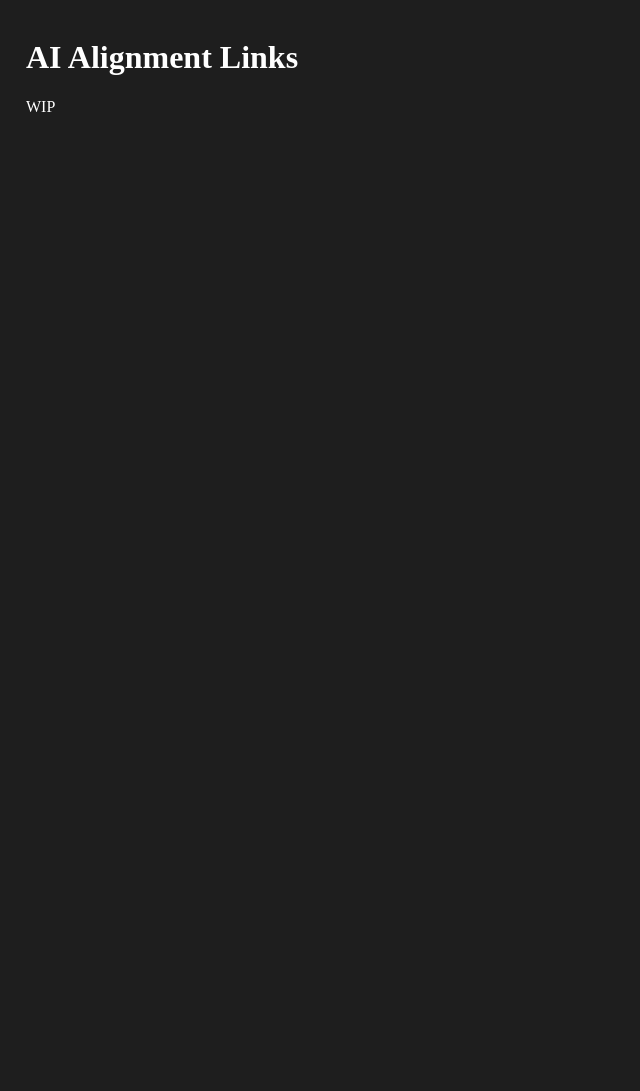
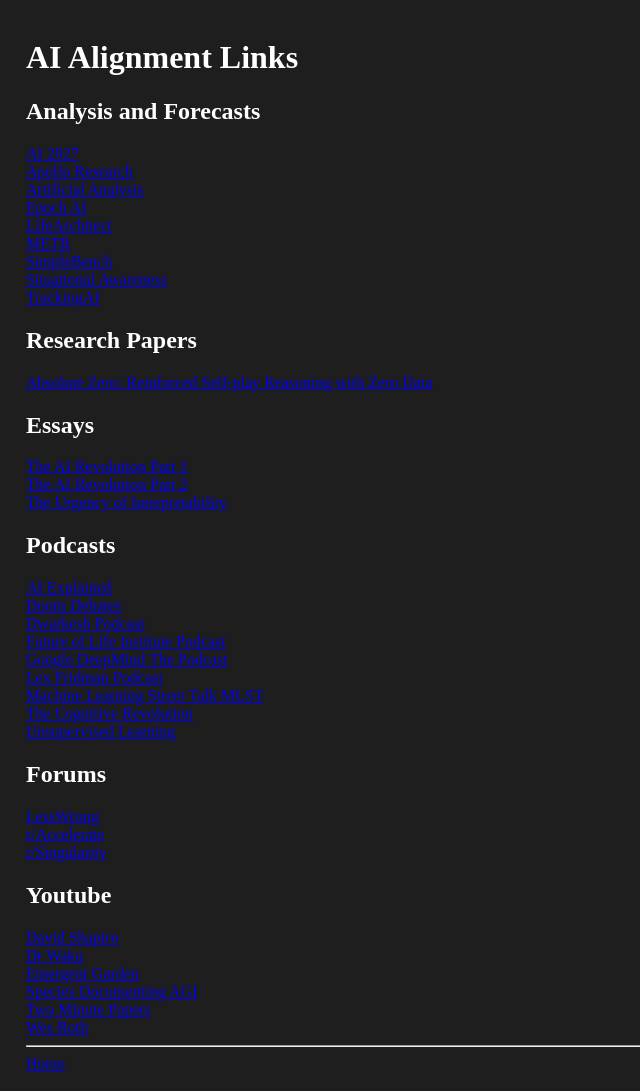
Before and after one commit to craigrmc/alignment, a plain HTML site: page links.html in a window 1280 px wide. Shown: the whole page, without its empty margins (0-640 px from the left). Before the commit the page ends 800 px from the top, so only its background shows below. Drawn offline with Linux system fonts and the light colour scheme.

Commit message:
Updated links

```diff
--- a/links.html
+++ b/links.html
@@ -7,7 +7,111 @@
 <body class="body">
 <div class="body-div">
     <h1>AI Alignment Links</h1>
-    <p>WIP</p>
+    <h2>Analysis and Forecasts</h2>
+    <div>
+        <a href="https://ai-2027.com/">AI 2027</a>
+    </div>
+    <div>
+        <a href="https://www.apolloresearch.ai/">Apollo Research</a>
+    </div>
+    <div>
+        <a href="https://artificialanalysis.ai/">Artificial Analysis</a>
+    </div>
+    <div>
+        <a href="https://epoch.ai/">Epoch AI</a>
+    </div>
+    <div>
+        <a href="https://lifearchitect.ai/">LifeArchitect</a>
+    </div>
+    <div>
+        <a href="https://metr.org/">METR</a>
+    </div>
+    <div>
+        <a href="https://simple-bench.com/">SimpleBench</a>
+    </div>
+    <div>
+        <a href="https://situational-awareness.ai/">Situational Awareness</a>
+    </div>
+    <div>
+        <a href="https://trackingai.org/IQ/">TrackingAI</a>
+    </div>
+    <h2>Research Papers</h2>
+    <div>
+        <a href="https://arxiv.org/pdf/2505.03335">Absolute Zero: Reinforced Self-play Reasoning with Zero Data</a>
+    </div>
+    <h2>Essays</h2>
+    <div>
+        <a href="https://waitbutwhy.com/2015/01/artificial-intelligence-revolution-1.html">The AI Revolution Part 1</a>
+    </div>
+    <div>
+        <a href="https://waitbutwhy.com/2015/01/artificial-intelligence-revolution-2.html">The AI Revolution Part 2</a>
+    </div>
+    <div>
+        <a href="https://www.darioamodei.com/post/the-urgency-of-interpretability/">The Urgency of Interpretability</a>
+    </div>
+    <h2>Podcasts</h2>
+    <div>
+        <a href="https://podcasts.apple.com/us/podcast/ai-explained/id1696141521">AI Explained</a>
+    </div>
+    <div>
+        <a href="https://podcasts.apple.com/us/podcast/doom-debates/id1751366208">Doom Debates</a>
+    </div>
+    <div>
+        <a href="https://podcasts.apple.com/us/podcast/dwarkesh-podcast/id1516093381">Dwarkesh Podcast</a>
+    </div>
+    <div>
+        <a href="https://podcasts.apple.com/us/podcast/future-of-life-institute-podcast/id1170991978">Future of Life
+            Institute Podcast</a>
+    </div>
+    <div>
+        <a href="https://podcasts.apple.com/us/podcast/google-deepmind-the-podcast/id1476316441">Google DeepMind The
+            Podcast</a>
+    </div>
+    <div>
+        <a href="https://podcasts.apple.com/us/podcast/lex-fridman-podcast/id1434243584">Lex Fridman Podcast</a>
+    </div>
+    <div>
+        <a href="https://podcasts.apple.com/us/podcast/machine-learning-street-talk-mlst/id1510472996">Machine Learning
+            Street Talk MLST</a>
+    </div>
+    <div>
+        <a href="https://podcasts.apple.com/us/podcast/the-cognitive-revolution-ai-builders-researchers-and/id1669813431">The
+            Cognitive Revolution</a>
+    </div>
+    <div>
+        <a href="https://podcasts.apple.com/us/podcast/unsupervised-learning/id1672188924">Unsupervised Learning</a>
+    </div>
+    <h2>Forums</h2>
+    <div>
+        <a href="https://www.lesswrong.com/">LessWrong</a>
+    </div>
+    <div>
+        <a href="https://www.reddit.com/r/accelerate/">r/Accelerate</a>
+    </div>
+    <div>
+        <a href="https://www.reddit.com/r/singularity/">r/Singularity</a>
+    </div>
+    <h2>Youtube</h2>
+    <div>
+        <a href="https://www.youtube.com/@DaveShap/">David Shapiro</a>
+    </div>
+    <div>
+        <a href="https://www.youtube.com/@DrWaku/">Dr Waku</a>
+    </div>
+    <div>
+        <a href="https://www.youtube.com/@EmergentGarden/">Emergent Garden</a>
+    </div>
+    <div>
+        <a href="https://www.youtube.com/@AISpecies/">Species Documenting AGI</a>
+    </div>
+    <div>
+        <a href="https://www.youtube.com/@TwoMinutePapers/">Two Minute Papers</a>
+    </div>
+    <div>
+        <a href="https://www.youtube.com/@WesRoth/">Wes Roth</a>
+    </div>
+    <hr>
+    <a href="https://craigrmc.github.io/alignment">Home</a>
 </div>
 </body>
 </html>
```
